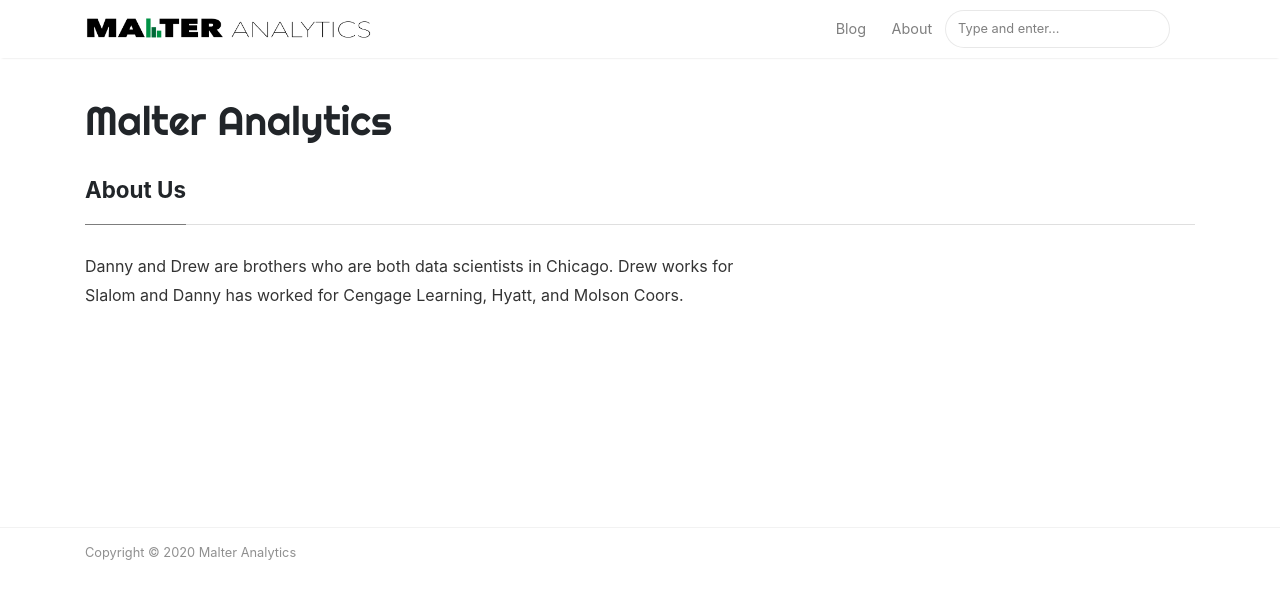
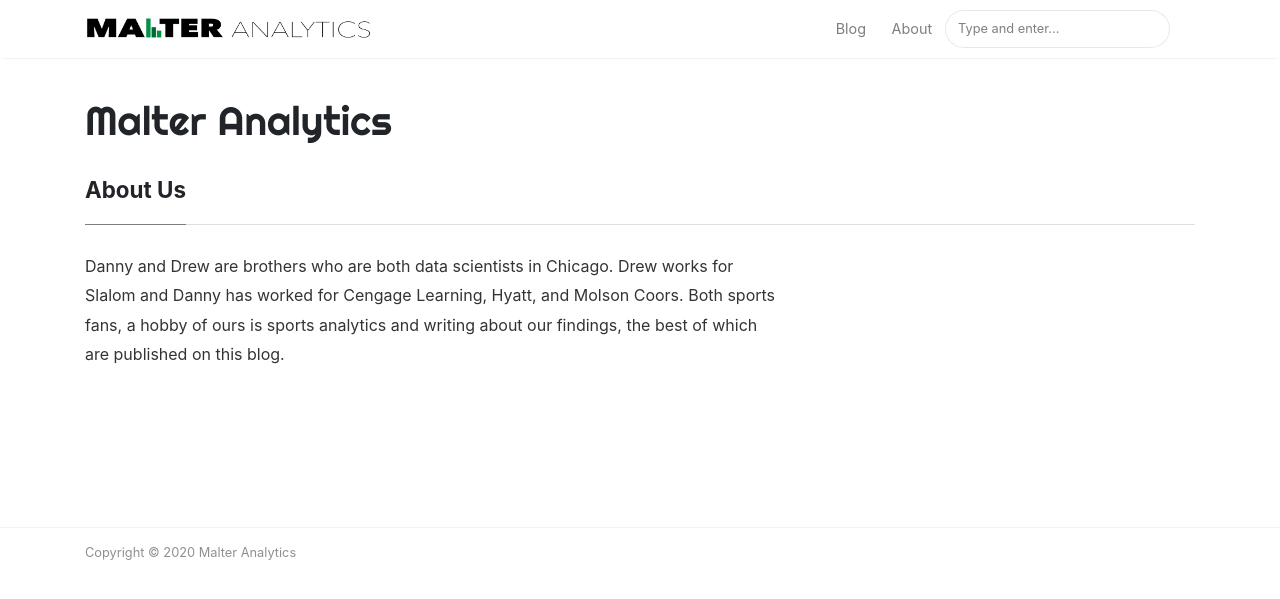
Before and after one commit to malteranalytics/malteranalytics.github.io, a Jekyll site: the page built from _pages/about.md, in a window 1280 px wide. Shown: the top 599 px of the page. Built offline with Jekyll 4.4.1, drawn with Linux system fonts in a browser that asks for light colours; nearby versions of some CDN libraries.

Commit message:
Update about.md

```diff
--- a/_pages/about.md
+++ b/_pages/about.md
@@ -10,4 +10,4 @@ comments: false
 
 <p>
 
-Danny and Drew are brothers who are both data scientists in Chicago.  Drew works for Slalom and Danny has worked for Cengage Learning, Hyatt, and Molson Coors.  </p>
+Danny and Drew are brothers who are both data scientists in Chicago.  Drew works for Slalom and Danny has worked for Cengage Learning, Hyatt, and Molson Coors. Both sports fans, a hobby of ours is sports analytics and writing about our findings, the best of which are published on this blog.  </p>
```
